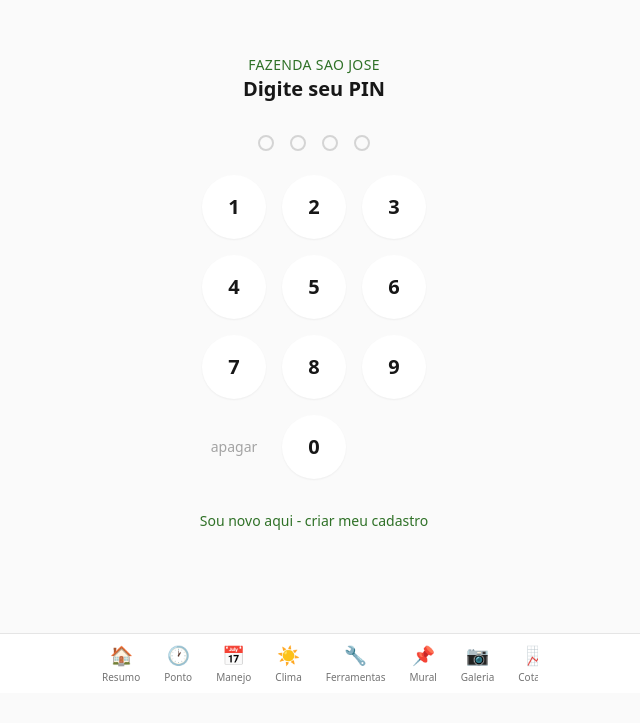
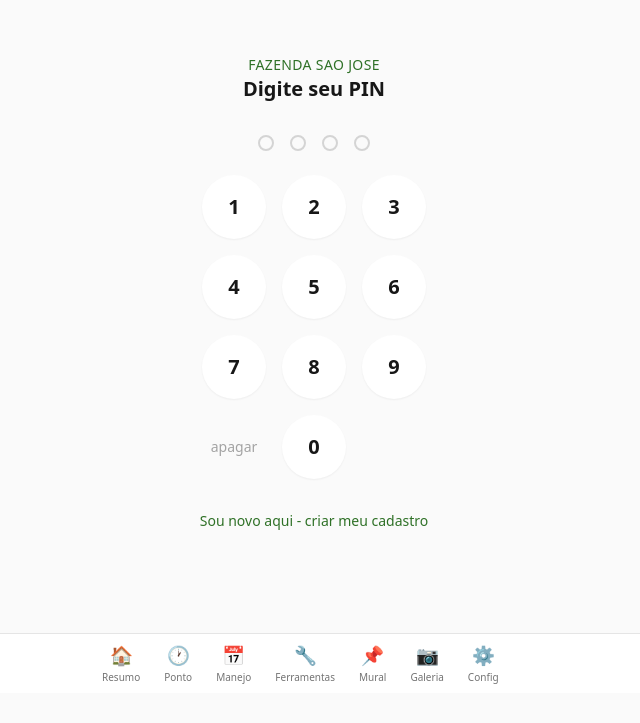
Before and after one commit to rastaita-ship-it/fazenda-sao-jose, a Next.js app: page /login in a window 1280 px wide. Shown: the part 107-830 px from the top of the page, without its empty margins (326-966 px from the left). Built offline with nearby package versions, Linux system fonts and the light colour scheme; no server answers.

Commit message:
Remover Clima, Indicadores e Cotacao do menu inferior (ja estao no topo do Resumo)

```diff
--- a/components/layout/BottomNav.tsx
+++ b/components/layout/BottomNav.tsx
@@ -12,13 +12,10 @@ const ITENS_TODOS = [
   { href: "/patrimonio", label: "Patrimonio", icon: "\u{1F69C}", admin: true },
   { href: "/estoque", label: "Estoque", icon: "\u{1F4E6}", admin: true },
   { href: "/balanco", label: "Balanco", icon: "\u{2696}\u{FE0F}", admin: true },
-  { href: "/indicadores", label: "Indicadores", icon: "\u{1F4C8}", admin: true },
   { href: "/relatorios", label: "Relatorios", icon: "\u{1F4CA}", admin: true },
-  { href: "/clima", label: "Clima", icon: "\u{2600}\u{FE0F}", admin: false },
   { href: "/ferramentas", label: "Ferramentas", icon: "\u{1F527}", admin: false },
   { href: "/mural", label: "Mural", icon: "\u{1F4CC}", admin: false },
   { href: "/galeria", label: "Galeria", icon: "\u{1F4F7}", admin: false },
-  { href: "/cotacao", label: "Cotacao", icon: "\u{1F4C8}", admin: false },
   { href: "/configuracoes", label: "Config", icon: "\u{2699}\u{FE0F}", admin: false },
 ];
 
```
Also changed, not shown: 2 other files (tests, documents, lock files or other folders).
